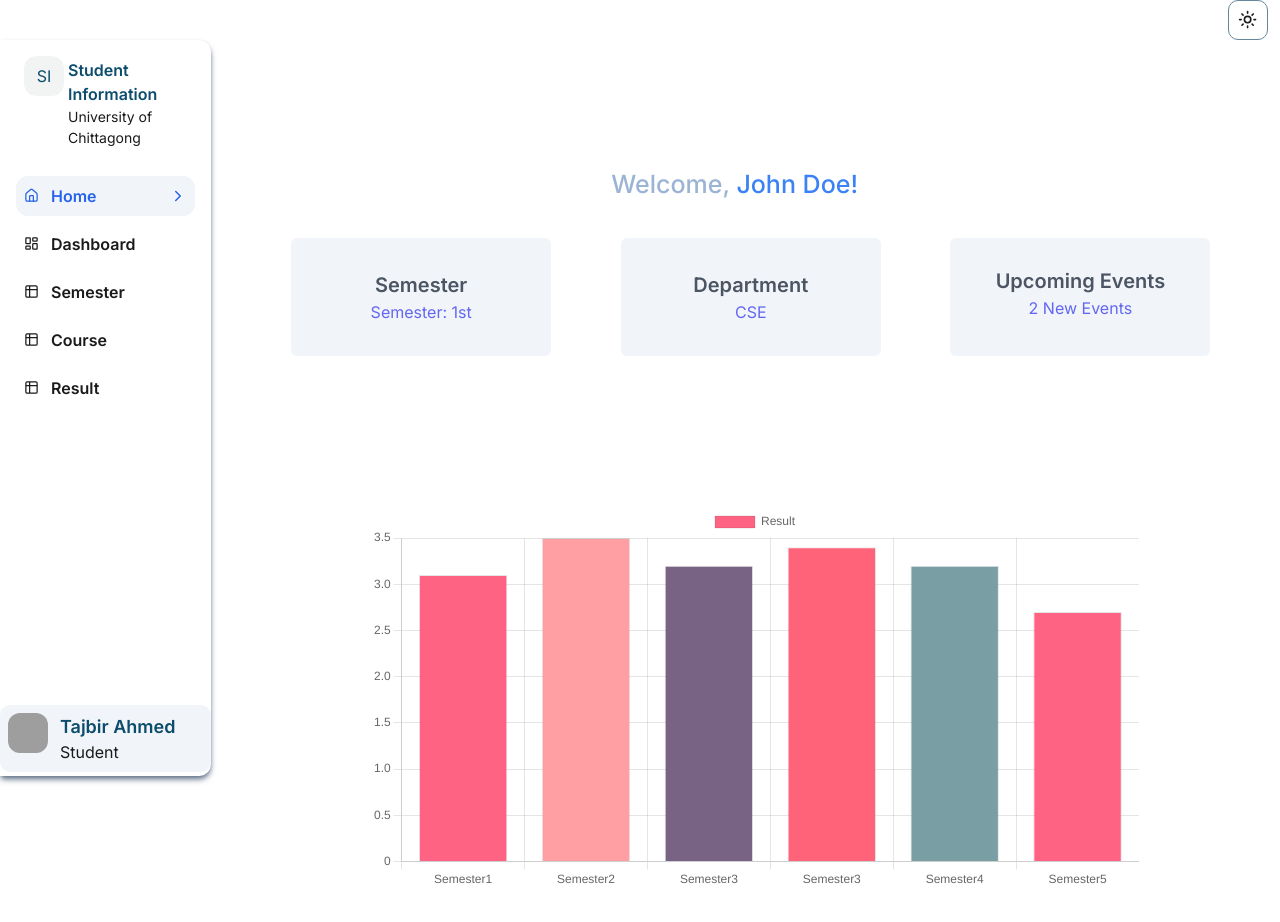
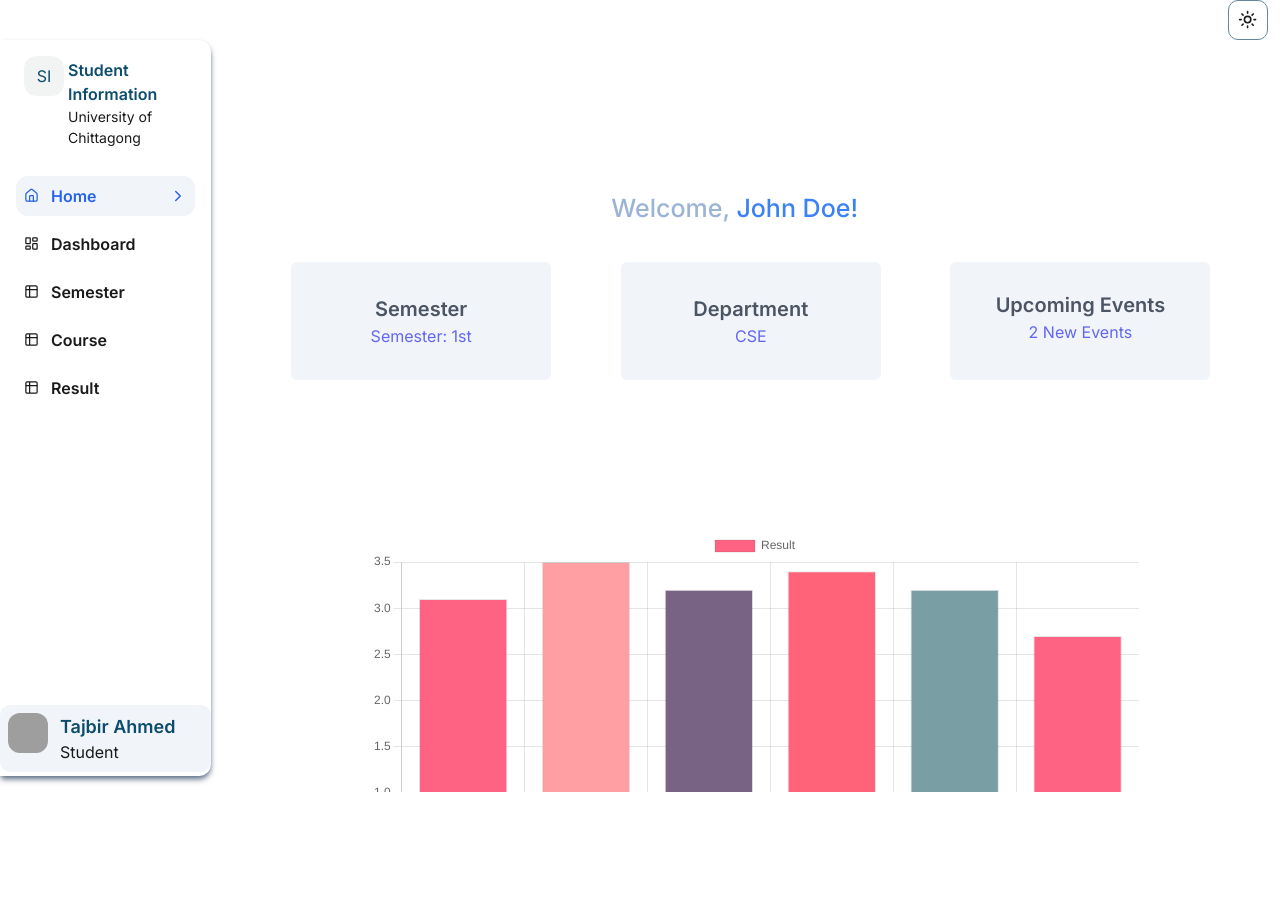
Before and after one commit to tajbirahmed/sim, a Next.js app: page /dashboard in a window 1280 px wide. Shown: the top 922 px of the page. After the commit the page ends 800 px from the top, so only its background shows below. Built offline with nearby package versions, Linux system fonts and the light colour scheme; grey boxes are pictures that could not be loaded.

Commit message:
fixed some minor ui issues

```diff
--- a/app/dashboard/page.tsx
+++ b/app/dashboard/page.tsx
@@ -5,7 +5,7 @@ import BarChart from "@/components/BarChart";
 
 export default function Dashboard() {
   return (
-    <div className="w-full  flex flex-col  ">
+    <div className="w-full flex flex-col h-[94vh] overflow-y-auto no-scrollbar pt-6 ">
       {/* Welcome Message */}
       <p className="text-lg font-bold text-gray-800 ">
         Welcome, <span className="text-blue-500">John Doe!</span>
```
